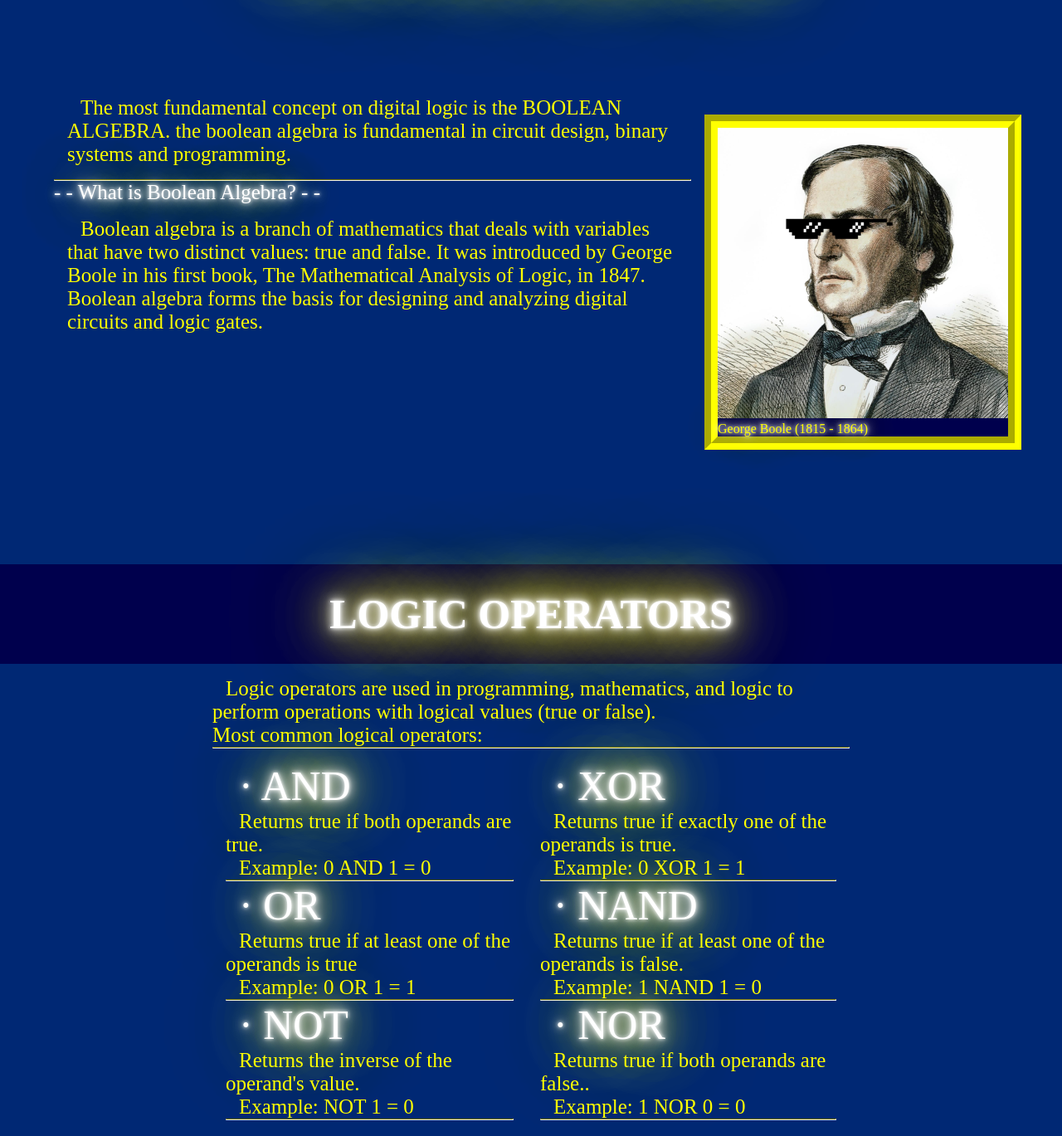
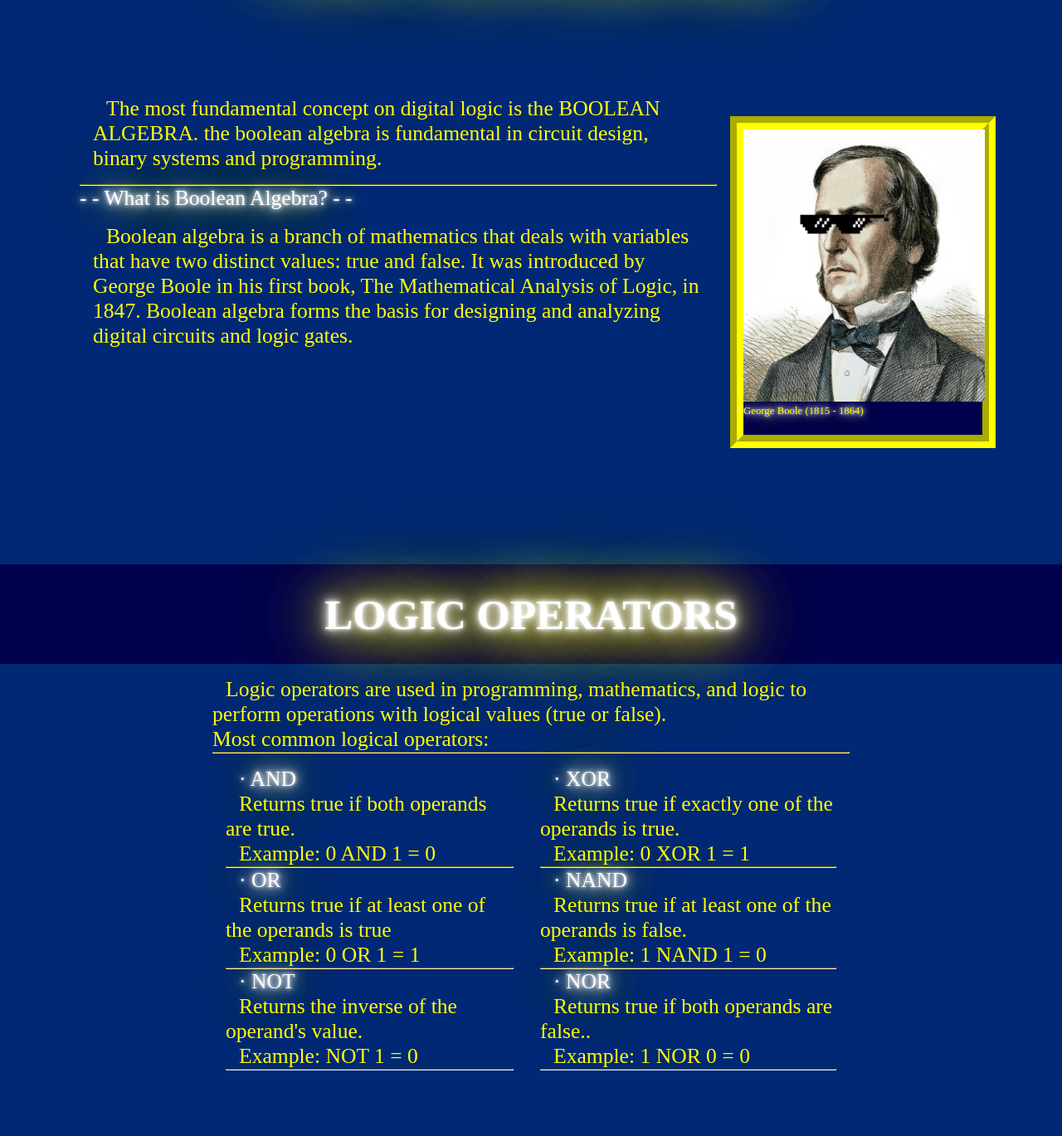
Before and after one commit to MpcDPX/MpcDPX.github.io, a plain HTML site: page index.html in a window 1280 px wide. Shown: the part 120-1489 px from the top of the page at 83% size. Drawn offline with Linux system fonts and the light colour scheme.

Commit message:
Add files via upload

```diff
--- a/index.html
+++ b/index.html
@@ -24,7 +24,7 @@
             </div>
         </div>
         <div class="george">
-            <img src="Recursos/GeorgeBoole.jpg" alt="boole" width="350px" height="350px">
+            <img class="imgaga" src="Recursos/GeorgeBoole.jpg" alt="boole" width="350px" height="350px">
             <p> George Boole (1815 - 1864)</p>
         </div>
     </section>
@@ -64,7 +64,7 @@
     </nav>
     <section class="seccion3">
         <div class="textb">A logic gate is a device that performs a Boolean function, they are used to build digital circuits. The logic gates correspond to a specific logic operator. </div>
-        <img src="Recursos/LogicGates.png">
+        <img class="imgag" src="Recursos/LogicGates.png">
     </section>
     <nav>
         <h1> RESOURCES </h1>
--- a/styles.css
+++ b/styles.css
@@ -38,7 +38,7 @@
     background-color: rgb(0, 0, 77);
 } h1 {
     color: rgb(255, 255, 208);
-    font-size: 50px;
+    font-size: 4vw;
     animation: flicker 1.5s infinite alternate;
 } section {
     flex-direction: row;
@@ -53,7 +53,7 @@
     width: 60vw;
     height: 60vh;
     text-indent: 1rem;
-    font-size: 25px;
+    font-size: 2vw;
     color: yellow;
 } .text1 {
     margin: 1rem;
@@ -63,6 +63,9 @@
     margin: 1rem;
 
 }.george {
+    width: 25vw;
+    height: 50vh;
+    font-size: 1vw;
     align-items: center;
     border: 1rem;
     border-color: yellow;
@@ -101,7 +104,7 @@
     margin: 1rem;
     width: 60vw;
     text-indent: 1rem;
-    font-size: 25px;
+    font-size: 2vw;
     color: yellow;
 
 } .texta {
@@ -110,7 +113,7 @@
     display: flex;
     align-items:center;
     justify-content:baseline;
-    font-size: 25px;
+    font-size: 2vw;
 } .texta2 {
     margin: 1rem;
 
@@ -121,27 +124,27 @@
 .AND {
     color: yellow;
     animation: flicker 3.2s infinite alternate;
-    font-size: 50px;
+    font-size: 2vw;
 } .OR {
     color: yellow;
     animation: flicker 3.2s infinite alternate;
-    font-size: 50px;
+    font-size: 2vw;
 } .NOT {
     color: yellow;
     animation: flicker 3.2s infinite alternate;
-    font-size: 50px;
+    font-size: 2vw;
 } .XOR {
     color: yellow;
     animation: flicker 3.5s infinite alternate;
-    font-size: 50px;
+    font-size: 2vw;
 } .NAND {
     color: yellow;
     animation: flicker 3.5s infinite alternate;
-    font-size: 50px;
+    font-size: 2vw;
 } .NOR {
     color: yellow;
     animation: flicker 3.5s infinite alternate;
-    font-size: 50px;
+    font-size: 2vw;
 } .seccion3 {
     align-items: center;
     flex-direction: column;
@@ -151,24 +154,24 @@
     margin: 1rem;
     width: 60vw;
     text-indent: 1rem;
-    font-size: 25px;
+    font-size: 2vw;
     color: yellow;
 } .seccion4 {
     flex-direction: column;
     align-items: baseline;
     color: yellow;
-    font-size: 25px;
+    font-size: 2vw;
 } .textc {
     margin: 3rem;
 } a {
     color: yellow;
-    font-size: 25px;
+    font-size: 2vw;
 
 }
 .txtp {
     color: yellow;
     animation: flicker 1.8s infinite alternate;
-    font-size: 50px;
+    font-size: 4vw;
 } footer {
     flex-direction: column;
     width: 100vw;
@@ -186,4 +189,9 @@
     0 0 90px rgb(255, 230, 0),
     0 0 100px rgb(255, 230, 0),
     0 0 150px rgb(255, 230, 0);
+} .imgag {
+    width: 50vw;
+} .imgaga {
+    width: 22.7vw;
+    height: 41vh;
 }
```
